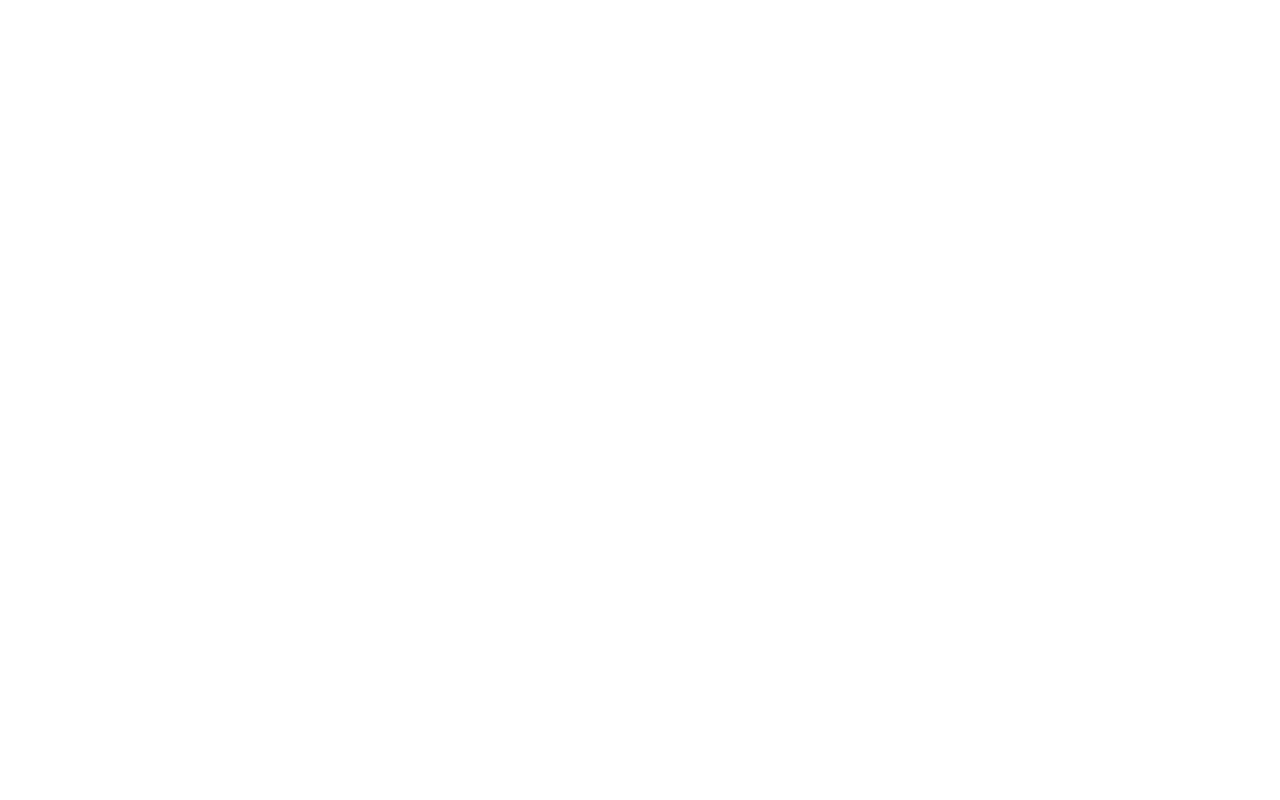
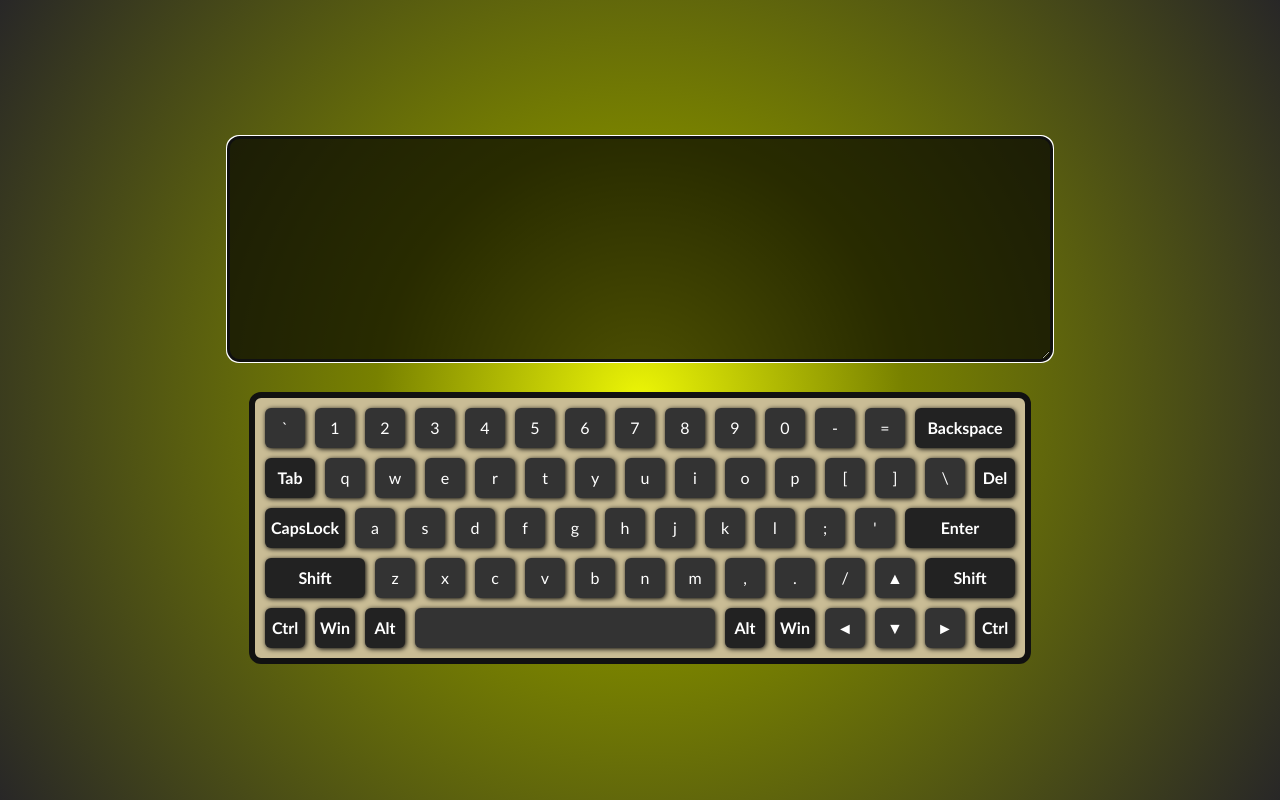
Before and after one commit to Naysa3r/virtual-keyboard, a website built with webpack: page index.html in a window 1280 px wide. Built offline with nearby package versions, Linux system fonts and the light colour scheme.

Commit message:
feat: realize visualization of virtual keyboard

```diff
--- a/package.json
+++ b/package.json
@@ -23,8 +23,12 @@
   "homepage": "https://github.com/Naysa3r/virtual-keyboard#readme",
   "devDependencies": {
     "@webpack-cli/generators": "^2.4.2",
+    "css-loader": "^6.7.1",
     "html-webpack-plugin": "^5.5.0",
     "prettier": "^2.6.2",
+    "sass": "^1.51.0",
+    "sass-loader": "^12.6.0",
+    "style-loader": "^3.3.1",
     "webpack": "^5.72.0",
     "webpack-cli": "^4.9.2",
     "webpack-dev-server": "^4.9.0",
--- a/src/index.js
+++ b/src/index.js
@@ -1 +1,47 @@
-console.log("Hello World!");
+import "./styles/style.scss"
+import {keyboard_tpl, keys} from "./keyboard/keys"
+
+
+let wrapper = document.createElement('div');
+let textarea = document.createElement('textarea');
+let keyboard = document.createElement('div');
+
+textarea.autofocus = true;
+wrapper.className = 'wrapper';
+keyboard.className = 'keyboard';
+wrapper.append(textarea, keyboard);
+
+for (let i = 0; i < keyboard_tpl.length; i++) {
+    let keyboardRow = document.createElement('div');
+    keyboardRow.className = 'keyboard--row';
+
+    for (let j = 0; j < keyboard_tpl[i].length; j++) {
+        let keyboardBtn = document.createElement('div');
+        let keyboardBtnSpan = document.createElement('span');
+        if (keys[keyboard_tpl[i][j]].dark) {
+            keyboardBtn.className = `keyboard--button key_${keyboard_tpl[i][j]} dark`;
+        } else {
+            keyboardBtn.className = `keyboard--button key_${keyboard_tpl[i][j]}`;
+        }
+        keyboardBtnSpan.className = 'button--span';
+        keyboardBtnSpan.innerHTML = `${keys[keyboard_tpl[i][j]].key}`;
+        keyboardBtn.append(keyboardBtnSpan);
+        keyboardRow.append(keyboardBtn);
+
+    }
+    keyboard.append(keyboardRow);
+}
+document.body.append(wrapper);
+
+keyboard.addEventListener('mousedown', (e) => {
+    if (e.target.parentNode.className.includes('keyboard--button')) {
+        let btnCode = e.target.parentNode.className.split(' ')[1].replace('key_', '');
+        e.target.parentNode.classList.add('pushed');
+        textarea.value += keys[btnCode].key;
+    }
+})
+keyboard.addEventListener('mouseup', (e) => {
+    if (e.target.parentNode.className.includes('keyboard--button')) {
+        setTimeout(() => e.target.parentNode.classList.remove('pushed'), 200);
+    }
+})
--- a/src/keyboard/keys.js
+++ b/src/keyboard/keys.js
@@ -1,14 +1,14 @@
 export const keyboard_tpl = [
     ['Backquote', 'Digit1', 'Digit2', 'Digit3', 'Digit4', 'Digit5', 'Digit6', 'Digit7', 'Digit8', 'Digit9', 'Digit0', 'NumpadSubstract', 'Equal', 'Backspace'],
-    ['Tab', 'KeyQ', 'KeyW', 'KeyE', 'KeyR', 'KeyT', 'KeyY', 'KeyU', 'KeyI', 'KeyO', 'KeyP', 'BracketLeft', 'BracketRight', 'Backslash'],
+    ['Tab', 'KeyQ', 'KeyW', 'KeyE', 'KeyR', 'KeyT', 'KeyY', 'KeyU', 'KeyI', 'KeyO', 'KeyP', 'BracketLeft', 'BracketRight', 'Backslash', 'Delete'],
     ['CapsLock', 'KeyA', 'KeyS', 'KeyD', 'KeyF', 'KeyG', 'KeyH', 'KeyJ', 'KeyK', 'KeyL', 'Semicolon', 'Quote', 'Enter'],
-    ['ShiftLeft', 'KeyZ', 'KeyX', 'KeyC', 'KeyV', 'KeyB', 'KeyN', 'KeyM', 'Backquote', 'Period', 'Slash', 'ShiftRight'],
-    ['Control', 'OSLeft', 'AltLeft', 'Space', 'AltRight', 'OSRight', 'ControlRight']
+    ['ShiftLeft', 'KeyZ', 'KeyX', 'KeyC', 'KeyV', 'KeyB', 'KeyN', 'KeyM', 'Comma', 'Period', 'Slash', 'ArrowUp', 'ShiftRight'],
+    ['Control', 'OSLeft', 'AltLeft', 'Space', 'AltRight', 'OSRight', 'ArrowLeft', 'ArrowDown', 'ArrowRight', 'ControlRight']
 ];
 
 export const keys = {
     'Backquote' : {
-        'key': '`',
+        'key': "`",
         'shift_key': '~',
         'rukey': 'ё',
         'shift_rukey': 'Ё',
@@ -214,6 +214,12 @@ export const keys = {
         'rukey': 'р',
         'shift_rukey': 'Р',
     },
+    'KeyJ' : {
+        'key': 'j',
+        'shift_key': 'J',
+        'rukey': 'о',
+        'shift_rukey': 'О',
+    },
     'KeyK' : {
         'key': 'k',
         'shift_key': 'K',
@@ -290,7 +296,7 @@ export const keys = {
         'rukey': 'ь',
         'shift_rukey': 'Ь',
     },
-    'Backquote' : {
+    'Comma' : {
         'key': ',',
         'shift_key': '<',
         'rukey': 'б',
@@ -303,12 +309,6 @@ export const keys = {
         'shift_rukey': 'Ю',
     },
     'Slash' : {
-        'key': '/',
-        'shift_key': '?',
-        'rukey': '.',
-        'shift_rukey': ',',
-    },
-    'ShiftLeft' : {
         'key': '/',
         'shift_key': '?',
         'rukey': '.',
@@ -334,7 +334,7 @@ export const keys = {
     },
     'Space' : {
         'key': ' ',
-        'dark': true
+        'dark': false
     },
     'AltRight' : {
         'key': 'Alt',
@@ -347,6 +347,35 @@ export const keys = {
     'ControlRight' : {
         'key': 'Ctrl',
         'dark': true
+    },
+    'ArrowUp' : {
+        'key': '▲',
+        'shift_key': '▲',
+        'rukey': '▲',
+        'shift_rukey': '▲',
+    },
+    'ArrowLeft' : {
+        'key': '◄',
+        'shift_key': '◄',
+        'rukey': '◄',
+        'shift_rukey': '◄',
+    },
+    'ArrowDown' : {
+        'key': '▼',
+        'shift_key': '▼',
+        'rukey': '▼',
+        'shift_rukey': '▼',
+    },
+    'ArrowRight' : {
+        'key': '►',
+        'shift_key': '►',
+        'rukey': '►',
+        'shift_rukey': '►',
+    },
+    'Delete' : {
+        'key': 'Del',
+        'dark': true
     }
+
     // ['Control', 'OSLeft', 'AltLeft', 'Space', 'AltRight', 'OSRight', 'ControlRight']
 }
--- /dev/null
+++ b/src/styles/style.scss
@@ -0,0 +1,106 @@
+body {
+    margin: 0;
+    padding: 0;
+}
+.wrapper {
+    margin: 0 auto;
+    font-family: "Trebuchet MS", "Helvetica", sans-serif;
+    font-weight: 500;
+    display: flex;
+    flex-direction: column;
+    justify-content: center;
+    gap: 30px;
+    height: 100vh;
+    background: radial-gradient(circle, rgba(237,246,6,1) 0%, rgba(120,129,0,1) 35%, rgba(40,39,39,1) 100%);
+}
+textarea {
+    margin: 0 auto;
+    height: 200px;
+    width: 800px;
+    padding: 10px;
+    font-size: 20pt;
+    background: #000000aa;
+    color: #fff;
+    border: solid #111111 3px;
+    border-radius: 12px;
+}
+.keyboard {
+    max-width: 800px;
+    margin: 0 auto;
+    padding: 10px;
+    display: flex;
+    flex-direction: column;
+    gap: 10px;
+    background-color: #c9bc95;
+    border: solid #111111 6px;
+    border-radius: 12px;
+
+
+    &--row {
+        display: flex;
+        gap: 10px;
+    }
+    &--button {
+        width: 40px;
+        height: 40px;
+        overflow: hidden;
+        color: #ffffff;
+        background: #333333;
+        border-radius: 6px;
+        cursor: pointer;
+        user-select: none;
+        transition: border-radius 0.3s, background-color 0.3s;
+        text-align: center;
+        line-height: 40px;
+        box-shadow: 1px 1px 5px black;
+
+        &:hover{
+            background: #777c2d;
+        }
+    }
+}
+
+.key {
+
+    &_Backspace {
+        width: 100px;
+    }
+    &_Tab {
+        width: 50px;
+    }
+    &_CapsLock {
+        width: 80px;
+    }
+    &_Enter {
+        width: 110px;
+    }
+    &_ShiftLeft {
+        width: 100px;
+    }
+    &_ShiftRight {
+        width: 90px;
+    }
+    &_Space {
+        width: 300px;
+    }
+}
+
+.dark {
+    font-weight: 600;
+    background-color: #222222;
+}
+
+.button--span {
+    display: block;
+    min-height: 40px;
+}
+
+.pushed {
+    height: 38px;
+    background: #dddf5a;
+    box-shadow: none;
+    transition: background-color 0.2s;
+    &:hover{
+        background: #dddf5a;
+    }
+}
--- a/webpack.config.js
+++ b/webpack.config.js
@@ -29,6 +29,17 @@ const config = {
         test: /\.(eot|svg|ttf|woff|woff2|png|jpg|gif)$/i,
         type: "asset",
       },
+      {
+        test: /\.s[ac]ss$/i,
+        use: [
+          // Creates `style` nodes from JS strings
+          "style-loader",
+          // Translates CSS into CommonJS
+          "css-loader",
+          // Compiles Sass to CSS
+          "sass-loader",
+        ],
+      },
 
       // Add your rules for custom modules here
       // Learn more about loaders from https://webpack.js.org/loaders/
```
Also changed, not shown: index.html (+0 -1 lines), 1 other file.
